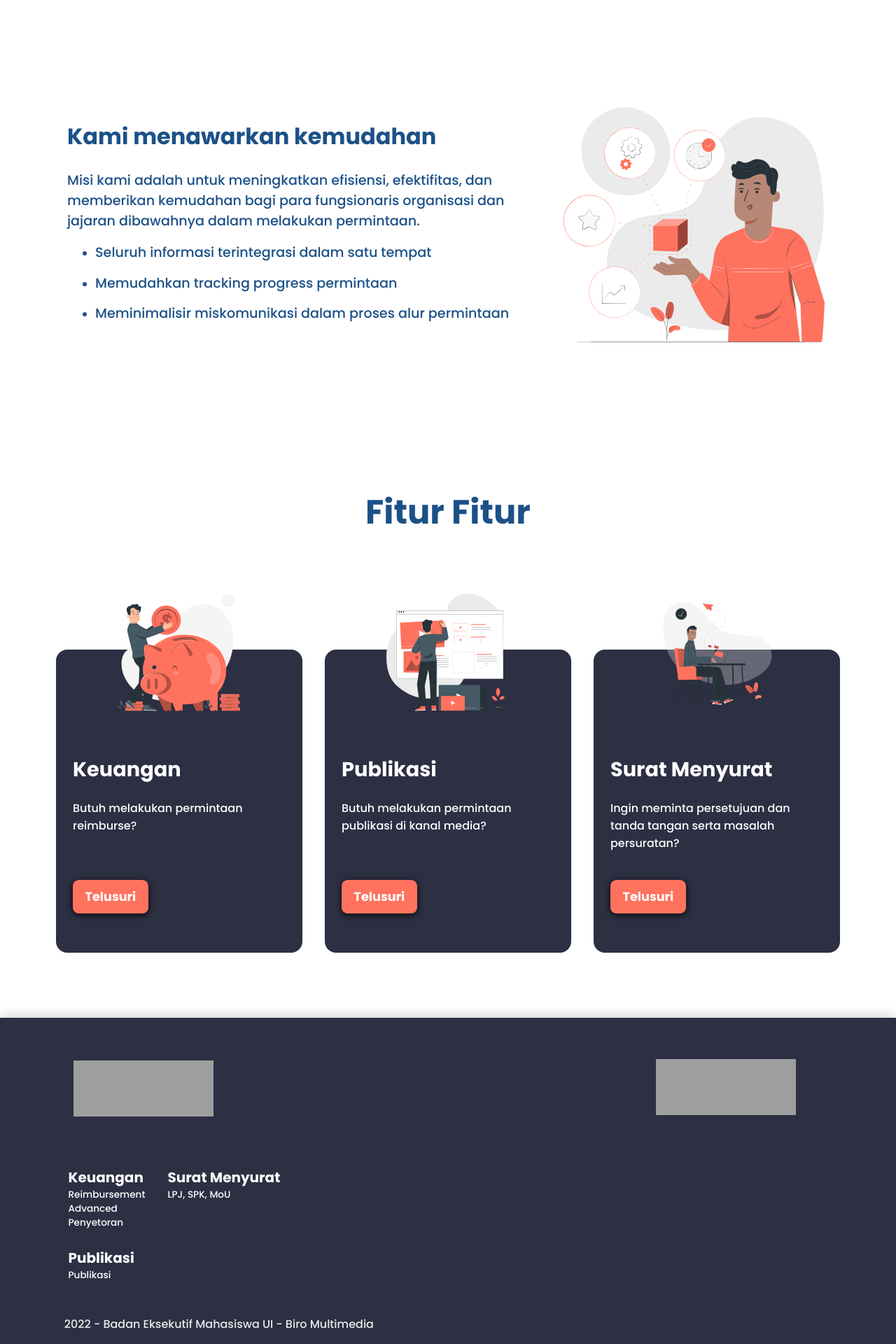
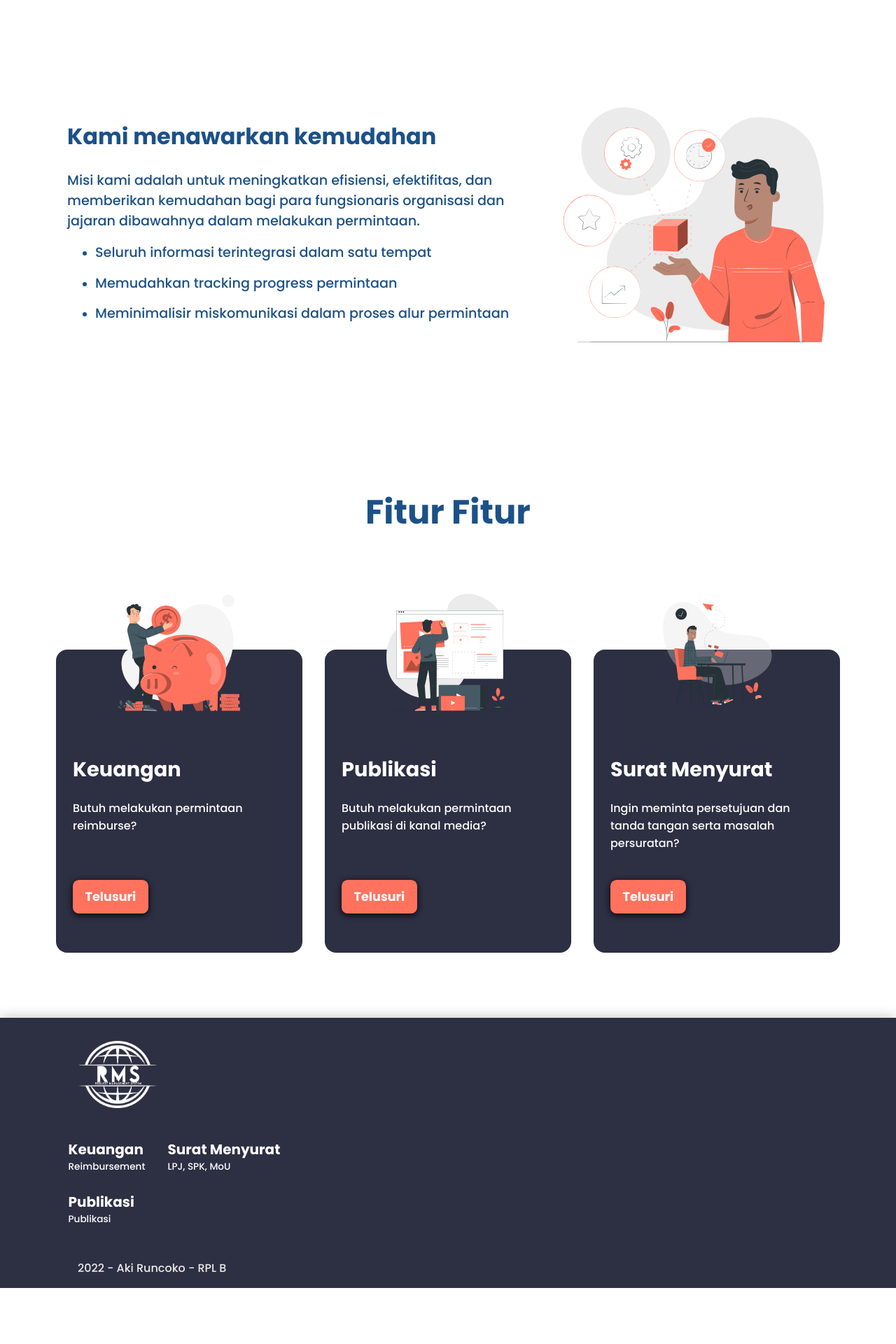
Before and after one commit to anantaristik/requestmanagementsystem, a Django app: page / in a window 1280 px wide. Shown: the part 1317-3237 px from the top of the page at 70% size. After the commit the page ends 3157 px from the top, so only its background shows below. Run offline with Django 4.2, Linux system fonts and the light colour scheme; some libraries are stand-ins or nearby versions; grey boxes are pictures that could not be loaded.

Commit message:
static updated

```diff
--- a/templates/base.html
+++ b/templates/base.html
@@ -63,11 +63,7 @@
     <footer>
         <div class="footer-upper">
             <div class="footer1">
-                <a href=""><img src="{% static 'base/img/logo-sit-footer.png' %}" style="width:12.5rem; height:5rem;"></a>
-            </div>
-
-            <div class="footer2">
-                <a href=""><img src="{% static 'base/img/MDT_LOGO.png' %}" style="width:12.5rem; height:5rem;"></a>
+                <a href=""><img src="{% static 'base/img/rms-logo-white-no-bg.png' %}" style="width:7rem; height:6rem;"></a>
             </div>
 
             <div class="footer3 nav-only-mobile">
@@ -84,8 +80,6 @@
             <div class="footer1-middle footer-mid">
                 <a href=""><strong>Keuangan</strong></a>
                 <a href=""><p>Reimbursement</p></a>
-                <a href=""><p>Advanced</p></a>
-                <a href=""><p>Penyetoran</p></a>
                 <br>
                 <a href=""><strong>Publikasi</strong></a>
                 <a href=""><p>Publikasi</p></a>
@@ -93,11 +87,8 @@
             <div class="footer2-middle footer-mid">
                 <a href=""><strong>Surat Menyurat</strong></a>
                 <a href=""><p>LPJ, SPK, MoU</p></a>
-{#                <a href=""><p>BEM UI</p></a>#}
+{#                <a href=""><p>Aki Runcoko</p></a>#}
 {#                <a href=""><p>sertifikat</p></a>#}
-                <br>
-{#                <a href=""><strong>Survei</strong></a>#}
-{#                <a href=""><p>Survei</p></a>#}
             </div>
         </div>
 
@@ -106,8 +97,9 @@
                 <svg width="24" height="24" viewBox="0 0 24 24">
                     <use href="{% static 'base/svg/base-sprite-sheet.svg' %}#copyright-logo"></use>
                 </svg>
-                <p>2022 - Badan Eksekutif Mahasiswa UI - Biro Multimedia</p>
+                <p>2022 - Aki Runcoko - RPL B</p>
             </div>
+        </div>
         </div>
     </footer>
 </body>
```
Also changed, not shown: static/base/img/rms-logo-white-no-bg.png (added).
